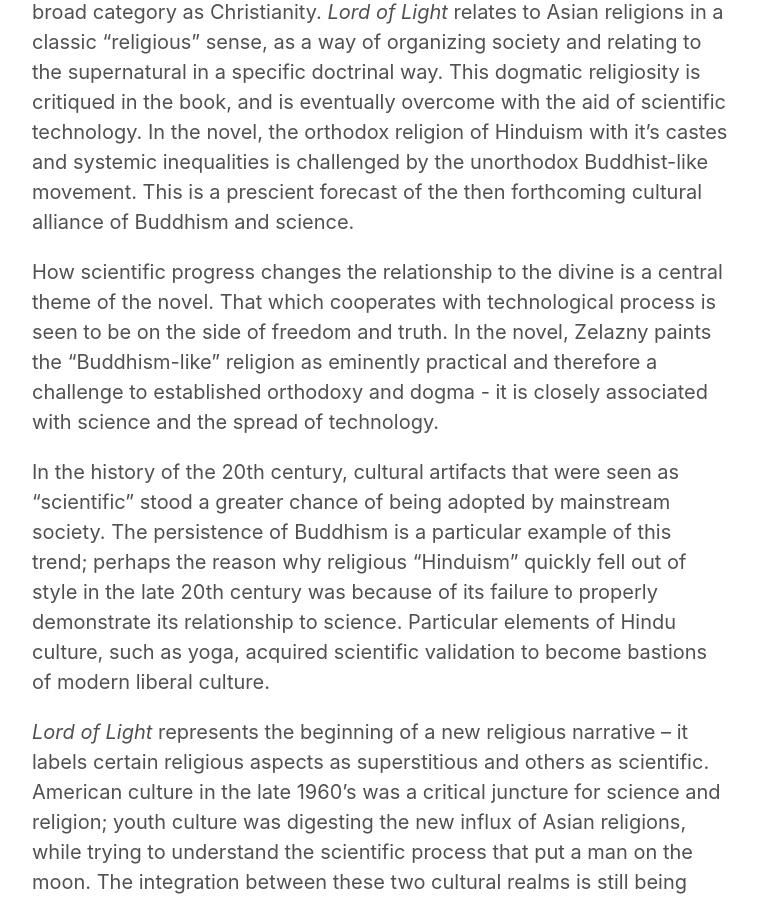
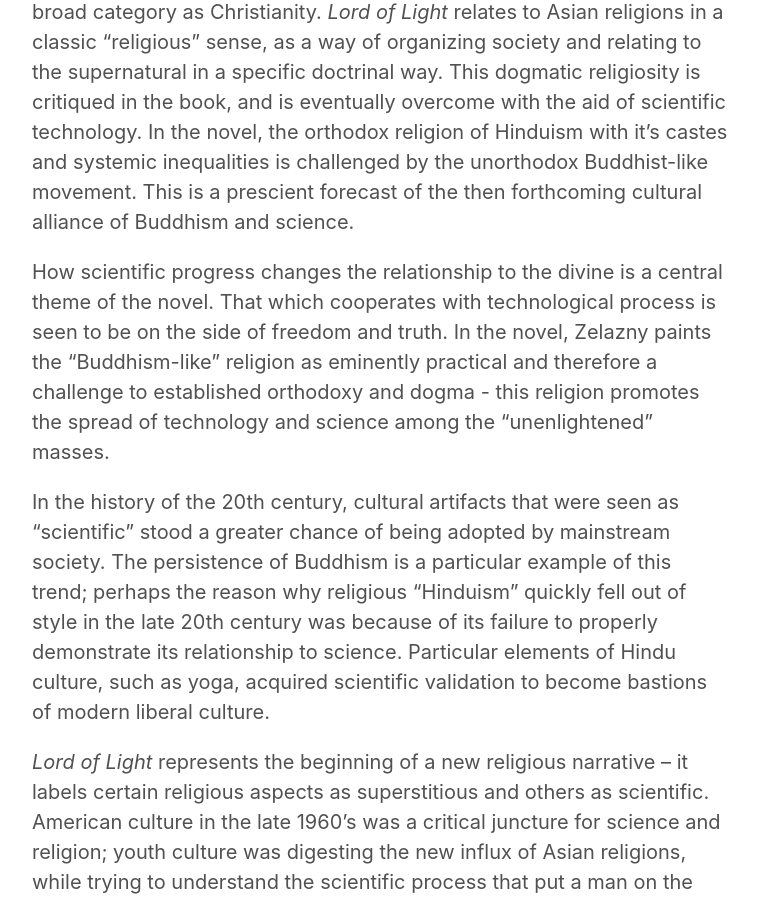
Before and after one commit to matthewsouthey/matthewsouthey.github.io, a Jekyll site: the page built from _posts/2018-06-23-lord-of-light.md, in a window 1280 px wide and 900 px high, scrolled down 1980 px. Shown: the whole window, without its empty margins (258-1016 px from the left). Built offline with Jekyll 4.4.1, drawn with Linux system fonts in a browser that asks for light colours; our own code applies the rules of GitHub Pages for plain Markdown files; comment, search, counter and statistics services are not loaded.

Commit message:
Update 2018-06-23-lord-of-light.md

```diff
--- a/_posts/2018-06-23-lord-of-light.md
+++ b/_posts/2018-06-23-lord-of-light.md
@@ -17,7 +17,7 @@
 
 In 1960’s America, Hinduism was widely understood as a better form of religion, a more liberal and less dogmatic religion, but still in the same broad category as Christianity. _Lord of Light_ relates to Asian religions in a classic “religious” sense, as a way of organizing society and relating to the supernatural in a specific doctrinal way. This dogmatic religiosity is critiqued in the book, and is eventually overcome with the aid of scientific technology.  In the novel, the orthodox religion of Hinduism with it’s castes and systemic inequalities is challenged by the unorthodox Buddhist-like movement. This is a prescient forecast of the then forthcoming cultural alliance of Buddhism and science.
 
-How scientific progress changes the relationship to the divine is a central theme of the novel. That which cooperates with technological process is seen to be on the side of freedom and truth. In the novel, Zelazny paints the “Buddhism-like” religion as eminently practical and therefore a challenge to established orthodoxy and dogma - it is closely associated with science and the spread of technology.
+How scientific progress changes the relationship to the divine is a central theme of the novel. That which cooperates with technological process is seen to be on the side of freedom and truth. In the novel, Zelazny paints the “Buddhism-like” religion as eminently practical and therefore a challenge to established orthodoxy and dogma - this religion promotes the spread of technology and science among the "unenlightened" masses.
 
 In the history of the 20th century, cultural artifacts that were seen as “scientific” stood a greater chance of being adopted by mainstream society. The persistence of Buddhism is a particular example of this trend; perhaps the reason why religious “Hinduism” quickly fell out of style in the late 20th century was because of its failure to properly demonstrate its relationship to science. Particular elements of Hindu culture, such as yoga, acquired scientific validation to become bastions of modern liberal culture.
 
```
